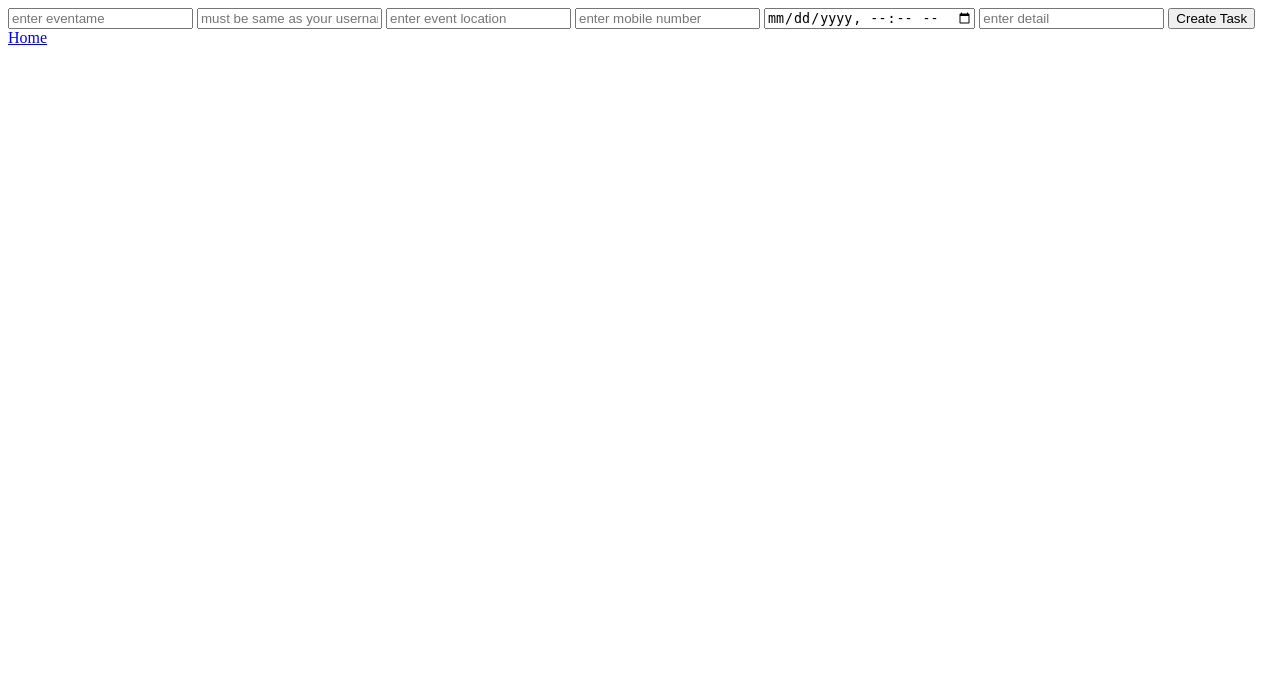
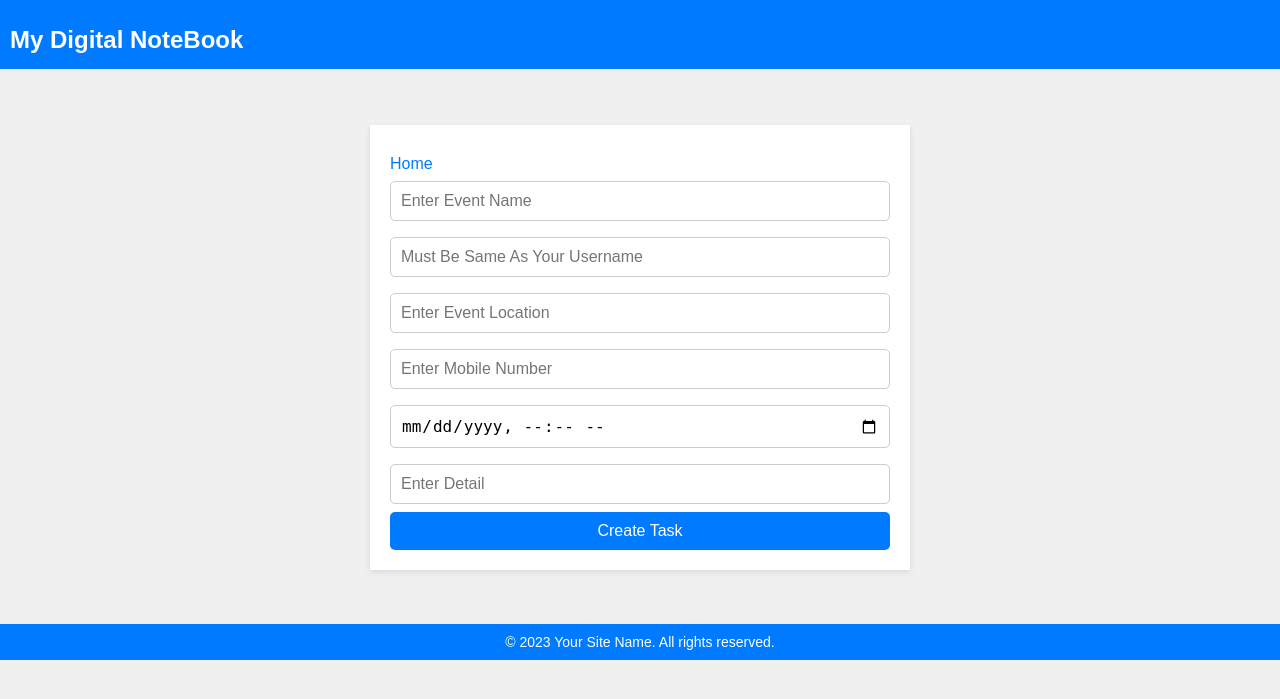
Before and after one commit to rameshjbhatta/MiniProject, a Django app: page /create/ in a window 1280 px wide. Shown: the top 699 px of the page. Run offline with Django 4.2, Linux system fonts and the light colour scheme.

Commit message:
front end designed

```diff
--- a/MiniProject/settings.py
+++ b/MiniProject/settings.py
@@ -118,6 +118,7 @@ USE_TZ = True
 # https://docs.djangoproject.com/en/4.2/howto/static-files/
 
 STATIC_URL = 'static/'
+STATIC_ROOT=BASE_DIR/'static'
 
 # Default primary key field type
 # https://docs.djangoproject.com/en/4.2/ref/settings/#default-auto-field
--- a/MiniProject/urls.py
+++ b/MiniProject/urls.py
@@ -14,9 +14,12 @@ Including another URLconf
     1. Import the include() function: from django.urls import include, path
     2. Add a URL to urlpatterns:  path('blog/', include('blog.urls'))
 """
+from django.conf import settings
 from django.contrib import admin
 from django.urls import path
 from taskbook import views
+from django.conf.urls.static import static
+
 
 admin.site.site_header='Task Book'
 admin.site.index_title='TaskBook Administration'
@@ -30,4 +33,4 @@ urlpatterns = [
     path('create/',views.createTask, name='createpage'),
     path('update/<int:id>',views.updateTask, name='updatepage'),
     path('delete/<int:id>',views.deleteTask, name='deletepage'),
-]
+]+ static(settings.MEDIA_URL, document_root=settings.MEDIA_ROOT)
--- a/taskbook/templates/taskbook/create.html
+++ b/taskbook/templates/taskbook/create.html
@@ -1,26 +1,83 @@
-<!DOCTYPE html>
-<html>
-<head>
-    <meta charset="UTF-8" />
+{% load static %}
+{% include 'taskbook/header.html' %}
     <title>Create Page</title>
+    <style>
+        body {
+            font-family: Arial, sans-serif;
+            background-color: #f0f0f0;
+            margin: 0;
+            padding: 0;
+        }
+
+        .container {
+            max-width: 500px;
+            margin: 0 auto;
+            padding: 20px;
+            background-color: white;
+            box-shadow: 0 2px 6px rgba(0, 0, 0, 0.1);
+        }
+
+        form {
+            display: flex;
+            flex-direction: column;
+        }
+
+        input[type="text"],
+        input[type="number"],
+        input[type="datetime-local"],
+        input[type="detail"] {
+            margin: 8px 0;
+            padding: 10px;
+            border: 1px solid #ccc;
+            border-radius: 5px;
+            font-size: 16px;
+        }
+
+        input[type="submit"] {
+            background-color: #007bff;
+            color: white;
+            cursor: pointer;
+            padding: 10px;
+            border: none;
+            border-radius: 5px;
+            font-size: 16px;
+        }
+
+        input[type="submit"]:hover {
+            background-color: #0056b3;
+        }
+
+        a {
+            text-decoration: none;
+            color: #007bff;
+            margin-top: 10px;
+            display: inline-block;
+        }
+
+        a:hover {
+            text-decoration: underline;
+        }
+    </style>
 </head>
 <body>
-
-    <div id="task-form">
-        <form method="post" >
-            {% csrf_token %}
-            <input type="text" name="taskname" placeholder="enter eventame" required>
-            <input type="text" name="taskid" placeholder="must be same as your username" required>
-            <input type="text" name="location" placeholder="enter event location"required>
-            <input type="number" name="mobile" placeholder="enter mobile number">
-            <input type="datetime-local" name="timedate" placeholder="enter date and time">
-            <input type="detail" name="details" placeholder="enter detail"required>
-            <input type="submit" name="createtask" value="Create Task" ><br>
-            {% if messages %}
-            {{messages}}
-            {% endif %}
-        </form>
+    <br><br>
+    <div class="container">
+        <a href="{% url 'homepage' %}">Home</a>
+        <div id="task-form">
+            <form method="post">
+                {% csrf_token %}
+                <input type="text" name="taskname" placeholder="Enter Event Name" required>
+                <input type="text" name="taskid" placeholder="Must Be Same As Your Username" required>
+                <input type="text" name="location" placeholder="Enter Event Location" required>
+                <input type="number" name="mobile" placeholder="Enter Mobile Number">
+                <input type="datetime-local" name="timedate" placeholder="Enter Date and Time">
+                <input type="detail" name="details" placeholder="Enter Detail" required>
+                <input type="submit" name="createtask" value="Create Task">
+                {% if messages %}
+                {{ messages }}
+                {% endif %}
+            </form>
+        </div>
     </div>
-    <a href="{% url 'homepage' %}">Home</a>
-</body>
-</html>
+    <br><br><br>
+{% include 'taskbook/footer.html' %}
--- /dev/null
+++ b/taskbook/templates/taskbook/footer.html
@@ -0,0 +1,6 @@
+
+<footer>
+    <div class="footer-content">
+        &copy; 2023 Your Site Name. All rights reserved.
+    </div>
+</footer>
--- /dev/null
+++ b/taskbook/templates/taskbook/header.html
@@ -0,0 +1,97 @@
+<!DOCTYPE html>
+<html>
+
+<head>
+    <meta charset="UTF-8">
+    <meta name="viewport" content="width=device-width, initial-scale=1.0">
+    <title>Your Page Title</title>
+    <style>
+        /* ... Your other styles ... */
+
+footer {
+    text-align: center;
+    padding: 10px 0;
+    background-color: #007bff;
+    color: white;
+}
+
+.footer-content {
+    font-size: 14px;
+}
+
+        body {
+            font-family: Arial, sans-serif;
+            background-color: #f0f0f0;
+            margin: 0;
+            padding: 0;
+        }
+
+        .container {
+            max-width: 1000px;
+            margin: 0 auto;
+            padding: 20px;
+        }
+
+        header {
+    display: flex;
+    justify-content: space-between;
+    align-items: center;
+    margin-bottom: 20px;
+    padding: 10px;
+    background-color: #007bff;
+    color: white;
+}
+
+header a {
+    color: white; /* Ensure the link text is white */
+    text-decoration: none;
+}
+
+        h1 {
+            font-size: 24px;
+            margin-bottom: 5px;
+
+        }
+
+        table {
+            width: 100%;
+            border-collapse: collapse;
+            margin-bottom: 20px;
+            background-color: white;
+            box-shadow: 0 2px 6px rgba(0, 0, 0, 0.1);
+        }
+
+        th, td {
+            padding: 10px;
+            border: 1px solid #ddd;
+            text-align: left;
+        }
+
+        th {
+            background-color: #f0f0f0;
+        }
+
+        a {
+            text-decoration: none;
+            color: #007bff;
+        }
+
+        a:hover {
+            text-decoration: underline;
+        }
+
+        .create-link {
+            display: inline-block;
+            padding: 10px 15px;
+            background-color: #007bff;
+            color: white;
+            border-radius: 5px;
+            margin-top: 10px;
+        }
+    </style>
+</head>
+
+<body>
+    <header>
+        <h1>My Digital NoteBook</h1>
+    </header>
--- a/taskbook/views.py
+++ b/taskbook/views.py
@@ -59,7 +59,7 @@ def createTask(request):
             success_message="Task Created Successfully!"
             return render(request,'taskbook/create.html',{'tasks':tasks,'messages':success_message} )
         except Exception as e:
-            error_message="Sorry, Task Not Created:", str(e)
+            error_message="Sorry, Task Not Created:"
             return render(request,'taskbook/create.html',{'messages':error_message} )
     tasks = TaskInfo.objects.all()
     return render(request,'taskbook/create.html',{'tasks':tasks} )
@@ -80,6 +80,8 @@ def updateTask(request,id):
     return render(request,'taskbook/update.html',{'tasks':tasks})
 
 def deleteTask(request,id):
+    tasks=TaskInfo.objects.get(id=id)
+    tasks.delete()
     return redirect('homepage')
 
 
```
Also changed, not shown: taskbook/static/taskbook/css/form.css (added, +47 -0 lines), taskbook/templates/taskbook/home.html (+15 -26 lines), taskbook/templates/taskbook/login.html (+14 -12 lines), taskbook/templates/taskbook/signup.html (+13 -10 lines), taskbook/templates/taskbook/update.html (+65 -17 lines), db.sqlite3.
